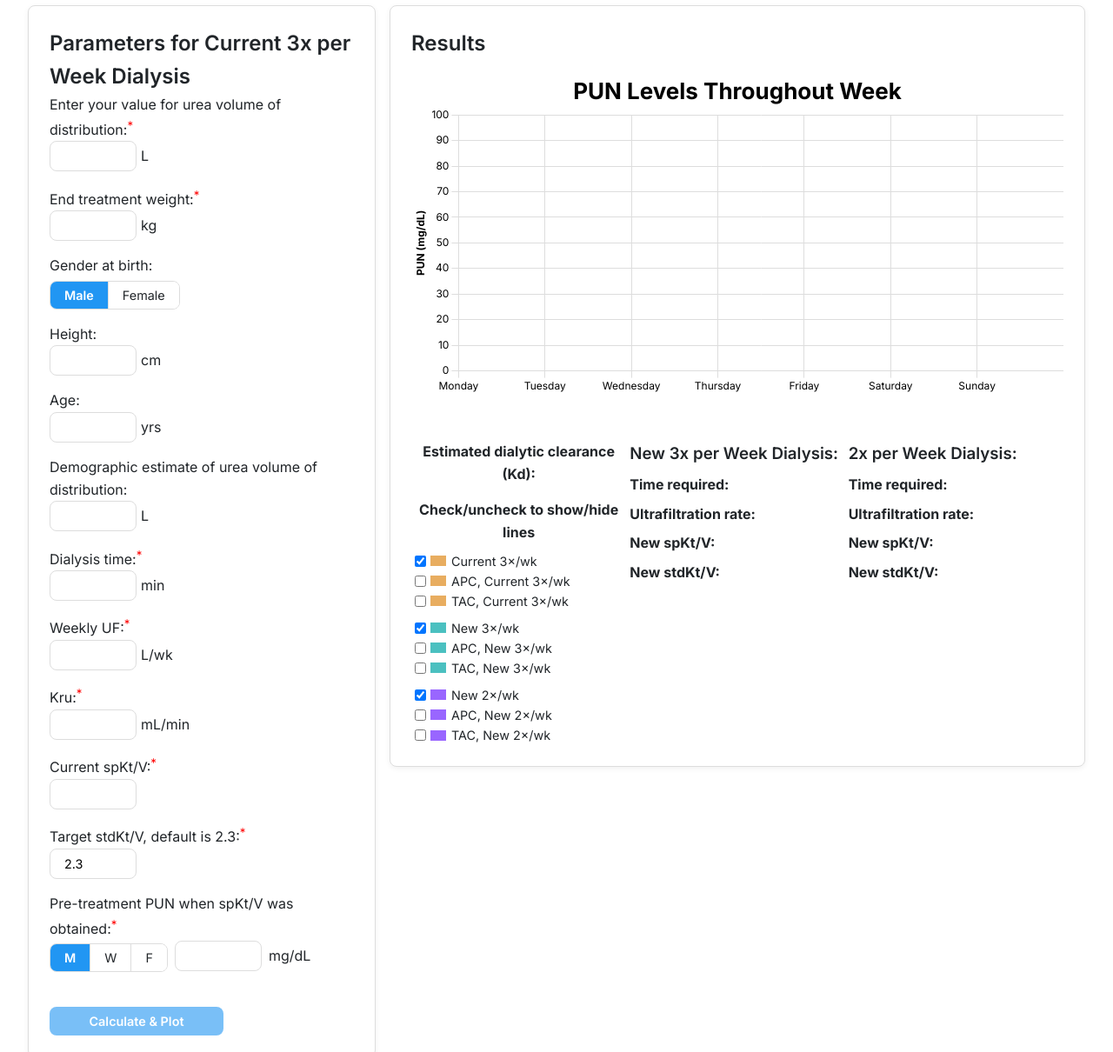
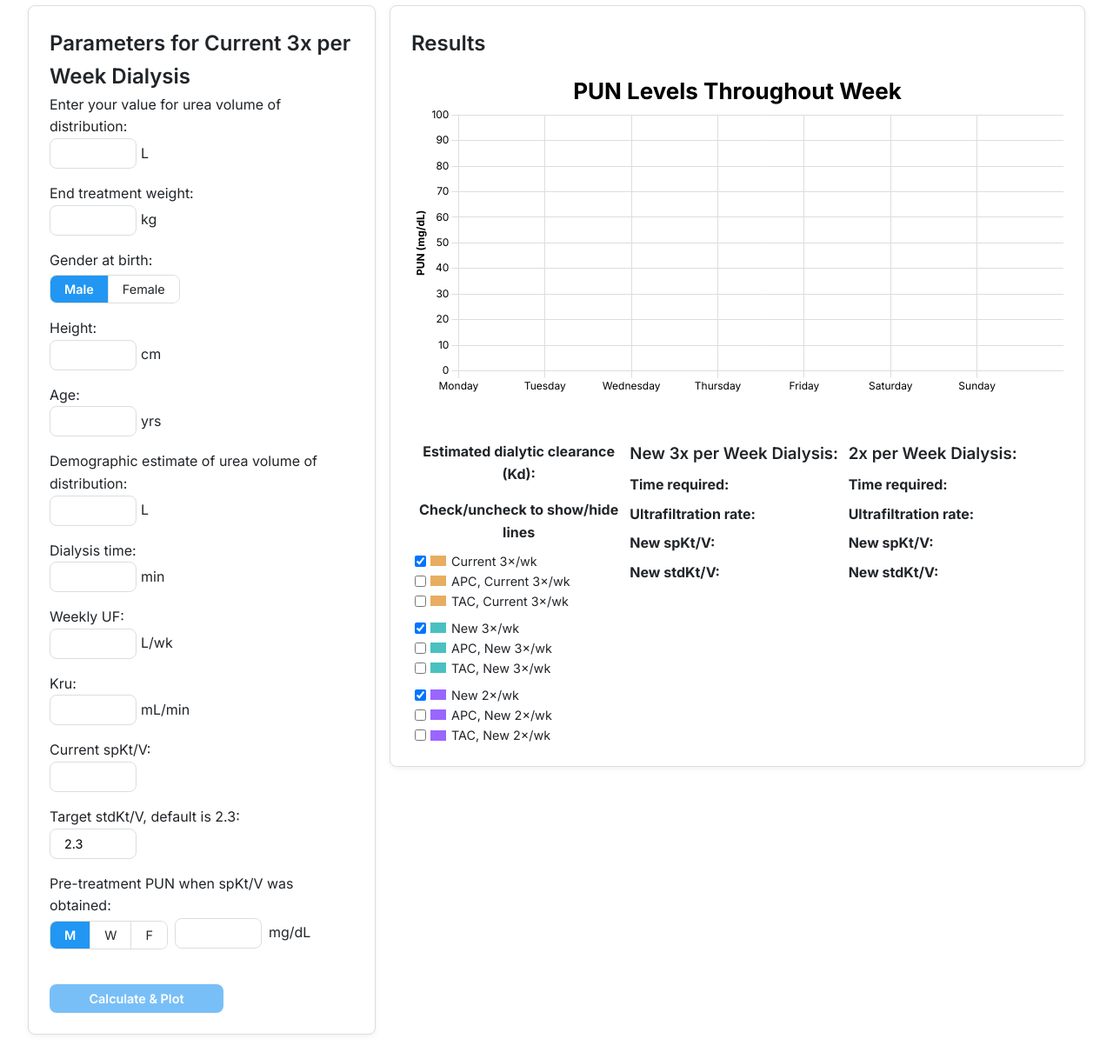
Before and after one commit to arinvansomphone/stdktv-calculator-enter-vd-urea, a plain HTML site: page index.html in a window 1280 px wide. Shown: the part 220-1430 px from the top of the page at 87% size. Drawn offline with nearby package versions, Linux system fonts and the light colour scheme; a web font is replaced by a local one.

Commit message:
Update input fields: remove asterisks and enable decimal values
- Removed red asterisks from all input labels for cleaner UI
- Added step="any" to all numeric inputs to accept decimal values
- Inputs now support: weight (70.5 kg), height (180.2 cm), age, dialysis time, weekly UF

Co-authored-by: Cursor <cursoragent@cursor.com>

```diff
--- a/index.html
+++ b/index.html
@@ -40,13 +40,13 @@
       <h2>Parameters for Current 3x per Week Dialysis</h2>
 
       <div class="input-question">
-        <label for="ureaDistribution">Enter your value for urea volume of distribution:<sup style="color: red;">*</sup></label><br>
+        <label for="ureaDistribution">Enter your value for urea volume of distribution:</label><br>
         <div style="display: flex; align-items: center; flex-wrap: wrap;"><input type="number" id="ureaDistribution" class="numeric-input" step="any" required><span style="margin-left: 5px;"> L</span></div>
       </div>
 
-      <div class="input-question"><label>End treatment weight:<sup style="color: red;">*</sup></label><br>
+      <div class="input-question"><label>End treatment weight:</label><br>
         <div style="display: flex; align-items: center; flex-wrap: wrap;"><input type="number" id="weight"
-            class="numeric-input" required><span style="margin-left: 5px;"> kg</span><span id="weight-warning"
+            class="numeric-input" step="any" required><span style="margin-left: 5px;"> kg</span><span id="weight-warning"
             style="color: red; margin-left: 10px; display: none;">Value outside normal range, weight under 30 kg?</span>
         </div>
       </div>
@@ -63,7 +63,7 @@
         <div class="input-question">
           <label for="height">Height:</label><br>
           <div style="display: flex; align-items: center; flex-wrap: wrap;"><input type="number" id="height"
-              class="numeric-input" min="100"><span style="margin-left: 5px;"> cm</span><span
+              class="numeric-input" step="any" min="100"><span style="margin-left: 5px;"> cm</span><span
               id="height-warning" style="color: red; margin-left: 10px; display: none;">Value outside normal range,
               under 100 cm?</span>
           </div>
@@ -72,7 +72,7 @@
         <div class="input-question">
           <label for="age">Age:</label><br>
           <div style="display: flex; align-items: center; flex-wrap: wrap;"><input type="number" id="age"
-              class="numeric-input"><span style="margin-left: 5px;"> yrs</span><span id="age-warning"
+              class="numeric-input" step="any"><span style="margin-left: 5px;"> yrs</span><span id="age-warning"
               style="color: red; margin-left: 10px; display: none;">Value outside normal range, age under 18?</span>
           </div>
         </div>
@@ -85,26 +85,26 @@
         </div>
       </div>
 
-      <div class="input-question"><label>Dialysis time:<sup style="color: red;">*</sup></label><br>
-        <div style="display: flex; align-items: center; flex-wrap: wrap;"><input type="number" id="time" class="numeric-input" required><span style="margin-left: 5px;"> min</span></div>
+      <div class="input-question"><label>Dialysis time:</label><br>
+        <div style="display: flex; align-items: center; flex-wrap: wrap;"><input type="number" id="time" class="numeric-input" step="any" required><span style="margin-left: 5px;"> min</span></div>
       </div>
-      <div class="input-question"><label>Weekly UF:<sup style="color: red;">*</sup></label><br>
-        <div style="display: flex; align-items: center; flex-wrap: wrap;"><input type="number" id="weeklyuf" class="numeric-input" required><span style="margin-left: 5px;"> L/wk</span></div>
+      <div class="input-question"><label>Weekly UF:</label><br>
+        <div style="display: flex; align-items: center; flex-wrap: wrap;"><input type="number" id="weeklyuf" class="numeric-input" step="any" required><span style="margin-left: 5px;"> L/wk</span></div>
       </div>
-      <div class="input-question"><label>Kru:<sup style="color: red;">*</sup></label><br>
+      <div class="input-question"><label>Kru:</label><br>
         <div style="display: flex; align-items: center; flex-wrap: wrap;"><input type="number" id="kru" class="numeric-input" step="any" required><span style="margin-left: 5px;"> mL/min</span>
         </div>
       </div>
-      <div class="input-question"><label>Current spKt/V:<sup style="color: red;">*</sup></label><br>
+      <div class="input-question"><label>Current spKt/V:</label><br>
         <div><input type="number" id="spKtV_current" class="numeric-input" step="any" min="0" required>
         </div>
       </div>
-      <div class="input-question"><label>Target stdKt/V, default is 2.3:<sup style="color: red;">*</sup></label><br>
+      <div class="input-question"><label>Target stdKt/V, default is 2.3:</label><br>
         <div><input type="number" id="stdKtV_target" class="numeric-input" value="2.3" step="any" min="0" required>
         </div>
       </div>
       <div class="input-question">
-        <label>Pre-treatment PUN when spKt/V was obtained:<sup style="color: red;">*</sup></label><br>
+        <label>Pre-treatment PUN when spKt/V was obtained:</label><br>
         <div style="display: flex; align-items: center; gap: 0.5rem;">
           <div class="radio-group">
             <label><input type="radio" name="pun-unit" value="M" checked> M</label>
```
